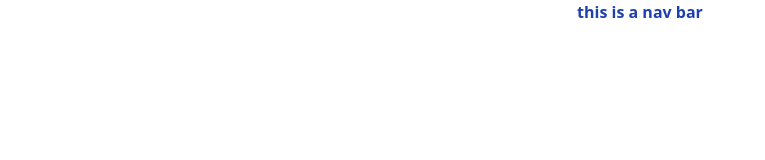
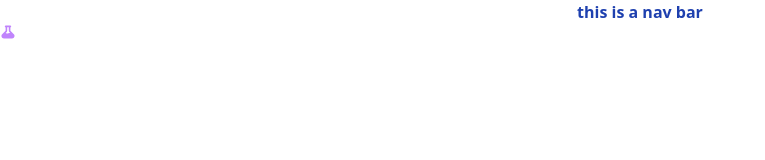
Before and after one commit to bouakram/tailwindcss_react_webpage, a React (Create React App) app: page / in a window 1280 px wide. Shown: the top 160 px of the page, without its empty margins (0-765 px from the left). Built offline with nearby package versions, Linux system fonts and the light colour scheme.

Commit message:
adding hero icons

```diff
--- a/package.json
+++ b/package.json
@@ -3,6 +3,7 @@
   "version": "0.1.0",
   "private": true,
   "dependencies": {
+    "@heroicons/react": "^1.0.6",
     "@testing-library/jest-dom": "^5.16.4",
     "@testing-library/react": "^13.3.0",
     "@testing-library/user-event": "^13.5.0",
--- a/src/components/Navbar.jsx
+++ b/src/components/Navbar.jsx
@@ -1,9 +1,10 @@
 import React from 'react'
+import { BeakerIcon } from '@heroicons/react/solid'
 
 function Navbar() {
     return (
         <div>
-            <h1 className='text-center font-bold text-blue-800'>this is a nav bar</h1>
+            <h1 className='text-center font-bold text-blue-800'>this is a nav bar <BeakerIcon className='text-purple-400 w-4'/></h1>
         </div>
     )
 }
```
Also changed, not shown: 1 other file (tests, documents, lock files or other folders).
